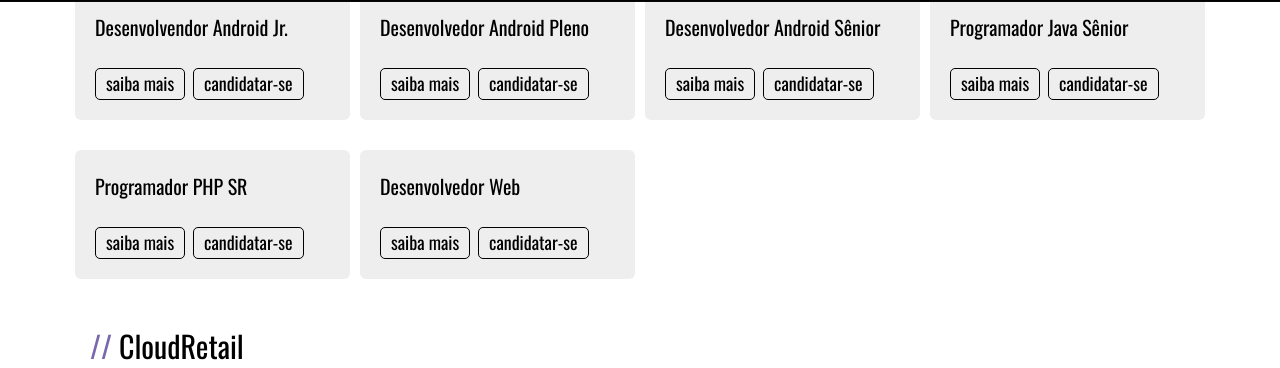
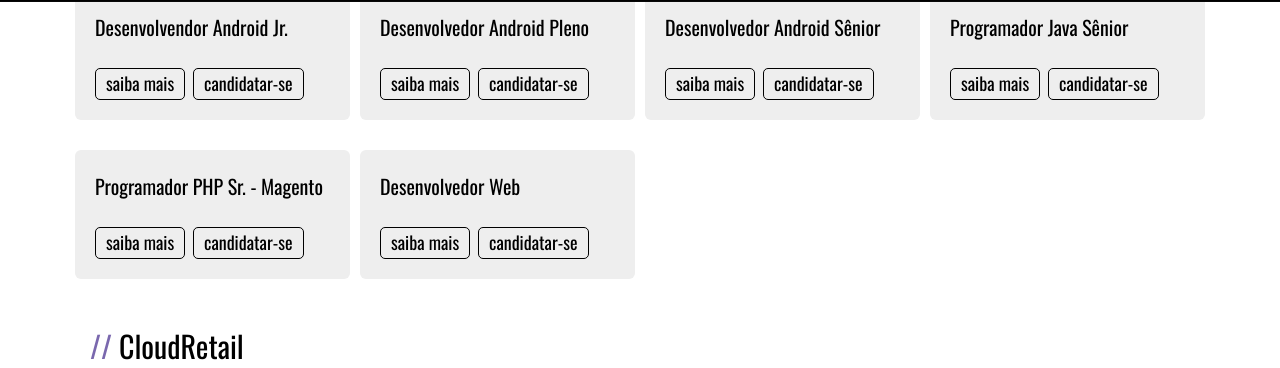
Before and after one commit to cs-lyra/concretesolutions.github.io, a Jekyll site: the page built from carreira/index.html, in a window 1280 px wide and 900 px high, scrolled down 1232 px. Shown: the part 89-457 px from the top of the window. Built offline with Jekyll 4.4.1, drawn with Linux system fonts in a browser that asks for light colours; Markdown is read by kramdown in place of the engine named in the settings; comment, search, counter and statistics services are not loaded.

Commit message:
Alteração titulo da vaga

```diff
--- a/carreira/index.html
+++ b/carreira/index.html
@@ -77,7 +77,7 @@ title: Carreira
 			    </div>
 			    <div class="col-md-3">
 					<div class="jumbotron">
-				        <h2>Programador PHP SR</h2>
+				        <h2>Programador PHP Sr. - Magento</h2>
 				        <a class=" btn-master" data-toggle="modal" data-target="#rj-vaga-2">saiba mais</a>
 				        <a href="mailto:recrutamentorj@concretesolutions.com.br" class="btn-master">candidatar-se</a>
 				    </div>
```
